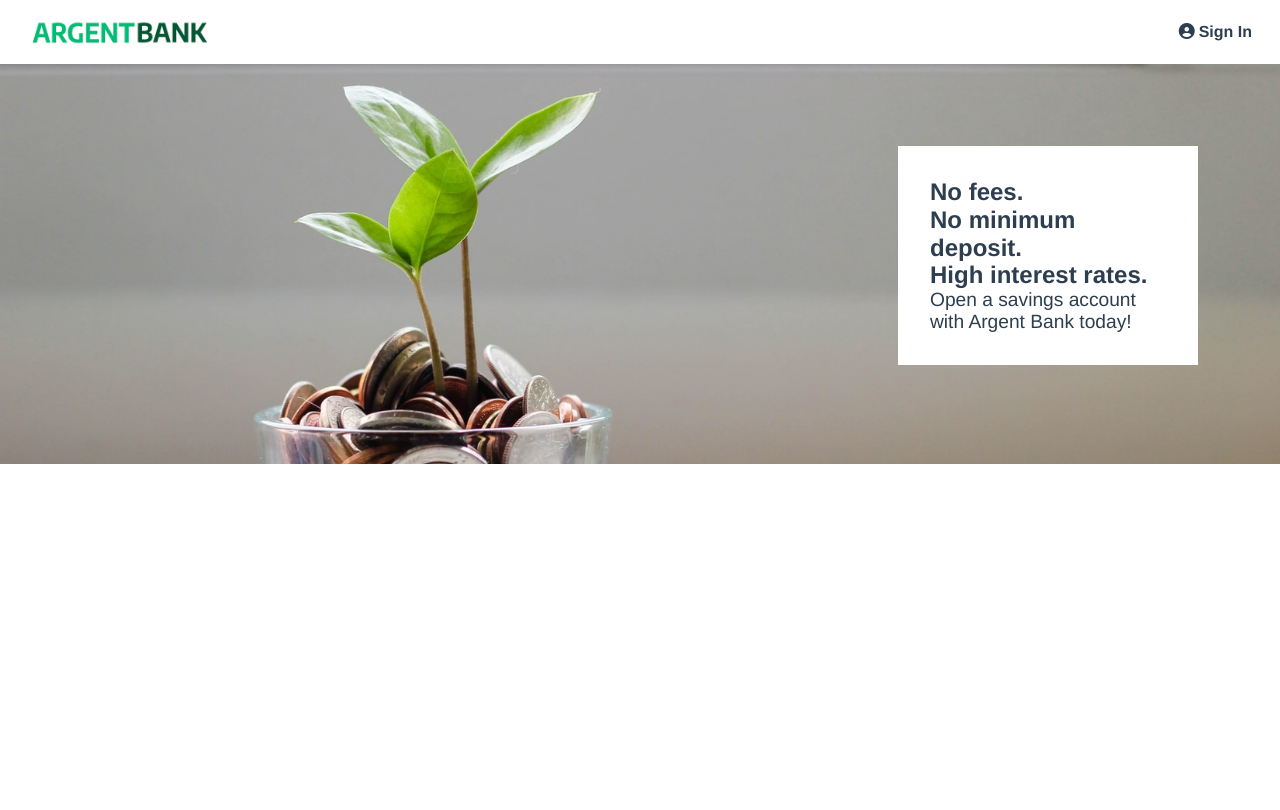
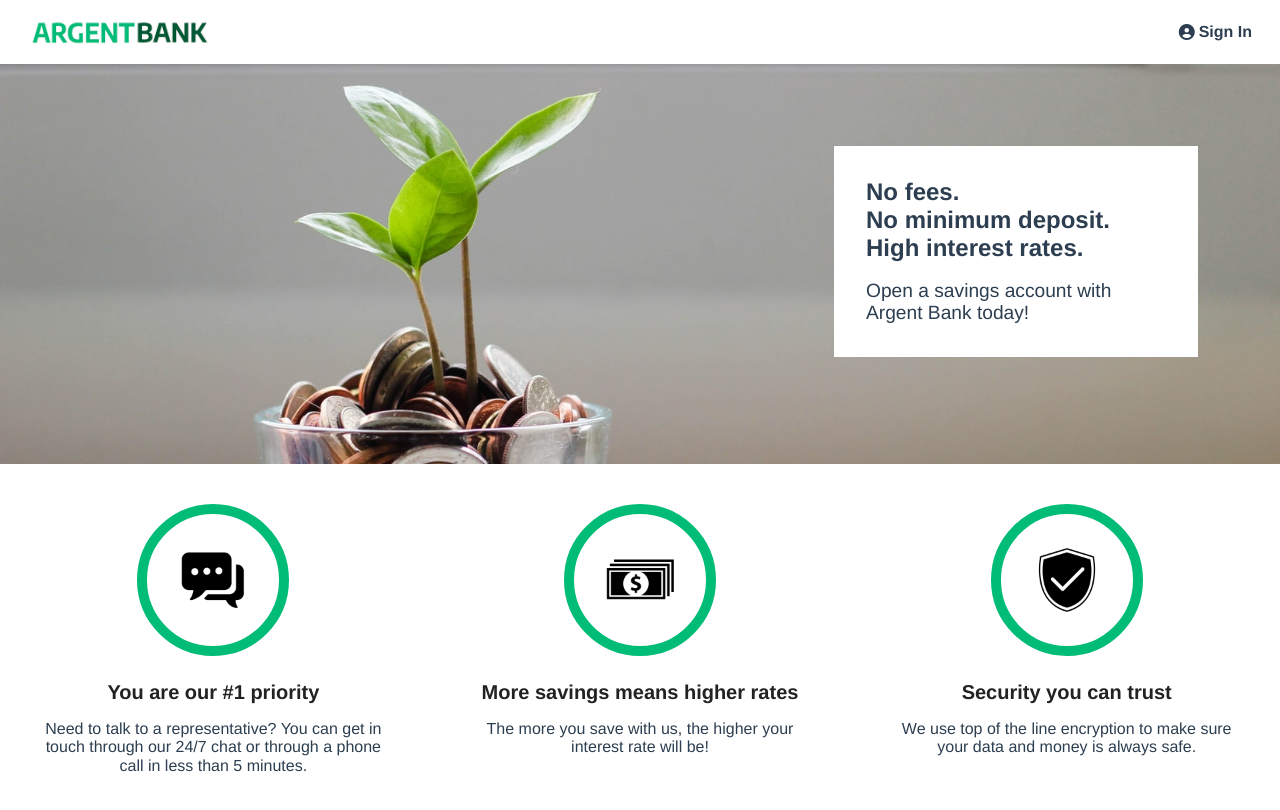
Before and after one commit to ludogwada/SinquetLudovic-p13-20072022, a React (Create React App) app: page / in a window 1280 px wide. Shown: the top 810 px of the page. Built offline with nearby package versions, Linux system fonts and the light colour scheme.

Commit message:
feature: add features homePage

```diff
--- a/Sass/base/normalize.scss
+++ b/Sass/base/normalize.scss
@@ -6,9 +6,11 @@
  * 2. Prevent adjustments of font size after orientation changes in iOS.
  */
 
- html {
-  line-height: 1.15; /* 1 */
-  -webkit-text-size-adjust: 100%; /* 2 */
+html {
+  line-height: 1.15;
+  /* 1 */
+  -webkit-text-size-adjust: 100%;
+  /* 2 */
   font-family: Avenir, Helvetica, Arial, sans-serif;
   -webkit-font-smoothing: antialiased;
   -moz-osx-font-smoothing: grayscale;
@@ -36,7 +38,6 @@ body {
 
 main {
   display: block;
-  flex: 1;
 
 }
 
@@ -59,9 +60,12 @@ h1 {
  */
 
 hr {
-  box-sizing: content-box; /* 1 */
-  height: 0; /* 1 */
-  overflow: visible; /* 2 */
+  box-sizing: content-box;
+  /* 1 */
+  height: 0;
+  /* 1 */
+  overflow: visible;
+  /* 2 */
 }
 
 /**
@@ -70,8 +74,10 @@ hr {
  */
 
 pre {
-  font-family: monospace, monospace; /* 1 */
-  font-size: 1em; /* 2 */
+  font-family: monospace, monospace;
+  /* 1 */
+  font-size: 1em;
+  /* 2 */
 }
 
 /* Text-level semantics
@@ -91,10 +97,13 @@ a {
  */
 
 abbr[title] {
-  border-bottom: none; /* 1 */
-  text-decoration: underline; /* 2 */
+  border-bottom: none;
+  /* 1 */
+  text-decoration: underline;
+  /* 2 */
   -webkit-text-decoration: underline dotted;
-          text-decoration: underline dotted; /* 2 */
+  text-decoration: underline dotted;
+  /* 2 */
 }
 
 /**
@@ -114,8 +123,10 @@ strong {
 code,
 kbd,
 samp {
-  font-family: monospace, monospace; /* 1 */
-  font-size: 1em; /* 2 */
+  font-family: monospace, monospace;
+  /* 1 */
+  font-size: 1em;
+  /* 2 */
 }
 
 /**
@@ -171,10 +182,14 @@ input,
 optgroup,
 select,
 textarea {
-  font-family: inherit; /* 1 */
-  font-size: 100%; /* 1 */
-  line-height: 1.15; /* 1 */
-  margin: 0; /* 2 */
+  font-family: inherit;
+  /* 1 */
+  font-size: 100%;
+  /* 1 */
+  line-height: 1.15;
+  /* 1 */
+  margin: 0;
+  /* 2 */
 }
 
 /**
@@ -183,7 +198,8 @@ textarea {
  */
 
 button,
-input { /* 1 */
+input {
+  /* 1 */
   overflow: visible;
 }
 
@@ -193,7 +209,8 @@ input { /* 1 */
  */
 
 button,
-select { /* 1 */
+select {
+  /* 1 */
   text-transform: none;
 }
 
@@ -247,12 +264,18 @@ fieldset {
  */
 
 legend {
-  box-sizing: border-box; /* 1 */
-  color: inherit; /* 2 */
-  display: table; /* 1 */
-  max-width: 100%; /* 1 */
-  padding: 0; /* 3 */
-  white-space: normal; /* 1 */
+  box-sizing: border-box;
+  /* 1 */
+  color: inherit;
+  /* 2 */
+  display: table;
+  /* 1 */
+  max-width: 100%;
+  /* 1 */
+  padding: 0;
+  /* 3 */
+  white-space: normal;
+  /* 1 */
 }
 
 /**
@@ -278,8 +301,10 @@ textarea {
 
 [type="checkbox"],
 [type="radio"] {
-  box-sizing: border-box; /* 1 */
-  padding: 0; /* 2 */
+  box-sizing: border-box;
+  /* 1 */
+  padding: 0;
+  /* 2 */
 }
 
 /**
@@ -297,8 +322,10 @@ textarea {
  */
 
 [type="search"] {
-  -webkit-appearance: textfield; /* 1 */
-  outline-offset: -2px; /* 2 */
+  -webkit-appearance: textfield;
+  /* 1 */
+  outline-offset: -2px;
+  /* 2 */
 }
 
 /**
@@ -315,8 +342,10 @@ textarea {
  */
 
 ::-webkit-file-upload-button {
-  -webkit-appearance: button; /* 1 */
-  font: inherit; /* 2 */
+  -webkit-appearance: button;
+  /* 1 */
+  font: inherit;
+  /* 2 */
 }
 
 /* Interactive
@@ -356,16 +385,20 @@ template {
 [hidden] {
   display: none;
 }
+
 .sr-only {
-  border: 0 ;
-  clip: rect(1px, 1px, 1px, 1px) ; /* 1 */
-  -webkit-clip-path: inset(50%) ;
-  clip-path: inset(50%) ; /* 2 */
-  height: 1px ;
-  margin: -1px ;
-  overflow: hidden ;
-  padding: 0 ;
-  position: absolute ;
-  width: 1px ;
-  white-space: nowrap ; /* 3 */
+  border: 0;
+  clip: rect(1px, 1px, 1px, 1px);
+  /* 1 */
+  -webkit-clip-path: inset(50%);
+  clip-path: inset(50%);
+  /* 2 */
+  height: 1px;
+  margin: -1px;
+  overflow: hidden;
+  padding: 0;
+  position: absolute;
+  width: 1px;
+  white-space: nowrap;
+  /* 3 */
 }
--- a/Sass/base/reset.scss
+++ /dev/null
@@ -1 +0,0 @@
-html,body,p,ol,ul,li,dl,dt,dd,blockquote,figure,fieldset,legend,textarea,pre,iframe,hr,h1,h2,h3,h4,h5,h6{margin:0;padding:0}h1,h2,h3,h4,h5,h6{font-size:100%;font-weight:normal}ul{list-style:none}button,input,select{margin:0}html{box-sizing:border-box}*,*::before,*::after{box-sizing:border-box}img,video{height:auto;max-width:100%}iframe{border:0}table{border-collapse:collapse;border-spacing:0}td,th{padding:0}
--- /dev/null
+++ b/Sass/components/feature.scss
@@ -0,0 +1,29 @@
+.features {
+    display: flex;
+    flex-direction: column;
+}
+
+@media (min-width: 920px) {
+    .features {
+        flex-direction: row;
+    }
+}
+
+.feature-icon {
+    width: 100px;
+    border: 10px solid #00bc77;
+    border-radius: 50%;
+    padding: 1rem;
+}
+
+.feature-item {
+    width: 33%;
+    padding: 2.5rem;
+}
+
+.feature-item-title {
+    color: #222;
+    font-size: 1.25rem;
+    font-weight: bold;
+    margin-bottom: 0.5rem;
+}
--- a/Sass/layout/header.scss
+++ b/Sass/layout/header.scss
@@ -1,29 +1,32 @@
-.header{
+.header {
     display: flex;
     justify-content: space-between;
     align-items: center;
     padding: 5px 20px;
 
-    &__link{
+    &__link {
         display: flex;
         align-items: center;
 
-        &__logo{
+        &__logo {
             max-width: 100%;
             width: 200px;
         }
     }
-    &__login{
+
+    &__login {
         display: flex;
+        align-items: center;
         text-decoration: none;
         color: $colorBlue;
         margin-right: 0.5rem;
         font-weight: bold;
-        :hover{
+
+        :hover {
             text-decoration: underline;
         }
 
-        &__text{
+        &__text {
             margin-left: 4px;
         }
     }
--- a/Sass/main.scss
+++ b/Sass/main.scss
@@ -1,8 +1,8 @@
 @import "./utils/variables";
 
-@import "./base/reset";
 @import "./base/normalize";
 
 @import "./layout/header";
 
 @import "./components/banner";
+@import "./components/feature";
--- a/src/components/Banner/banner.jsx
+++ b/src/components/Banner/banner.jsx
@@ -1,12 +1,12 @@
 function Banner() {
 	return (
-		<div class='hero'>
-			<section class='hero-content'>
-				<h2 class='sr-only'>Promoted Content</h2>
-				<p class='subtitle'>No fees.</p>
-				<p class='subtitle'>No minimum deposit.</p>
-				<p class='subtitle'>High interest rates.</p>
-				<p class='text'>Open a savings account with Argent Bank today!</p>
+		<div className='hero'>
+			<section className='hero-content'>
+				<h2 className='sr-only'>Promoted Content</h2>
+				<p className='subtitle'>No fees.</p>
+				<p className='subtitle'>No minimum deposit.</p>
+				<p className='subtitle'>High interest rates.</p>
+				<p className='text'>Open a savings account with Argent Bank today!</p>
 			</section>
 		</div>
 	);
--- /dev/null
+++ b/src/components/Features/feature.jsx
@@ -0,0 +1,36 @@
+import chat from '../../assets/icon-chat.png';
+import money from '../../assets/icon-money.png';
+import security from '../../assets/icon-security.png';
+
+function Feature(props) {
+	const { id, title, text } = props;
+
+	let icon = '';
+	let alt = '';
+
+	switch (id) {
+		case 'chat':
+			icon = chat;
+			break;
+
+		case 'money':
+			icon = money;
+			break;
+
+		case 'security':
+			icon = security;
+			break;
+		default:
+			console.log('erreur icon');
+	}
+
+	return (
+		<section className='feature-item'>
+			<img src={icon} alt={alt} className='feature-icon' />
+			<h3 className='feature-item-title'>{title}</h3>
+			<p>{text}</p>
+		</section>
+	);
+}
+
+export default Feature;
--- /dev/null
+++ b/src/data/features.json
@@ -0,0 +1,17 @@
+[
+    {
+        "id": "chat",
+        "title": "You are our #1 priority",
+        "text": "Need to talk to a representative? You can get in touch through our 24/7 chat or through a phone call in less than 5 minutes."
+    },
+    {
+        "id": "money",
+        "title": "More savings means higher rates",
+        "text": "The more you save with us, the higher your interest rate will be!"
+    },
+    {
+        "id": "security",
+        "title": "Security you can trust",
+        "text": "We use top of the line encryption to make sure your data and money is always safe."
+    }
+]
--- a/src/index.css
+++ b/src/index.css
@@ -1,54 +1,14 @@
-html, body, p, ol, ul, li, dl, dt, dd, blockquote, figure, fieldset, legend, textarea, pre, iframe, hr, h1, h2, h3, h4, h5, h6 {
-  margin: 0;
-  padding: 0;
-}
-
-h1, h2, h3, h4, h5, h6 {
-  font-size: 100%;
-  font-weight: normal;
-}
-
-ul {
-  list-style: none;
-}
-
-button, input, select {
-  margin: 0;
-}
-
-html {
-  box-sizing: border-box;
-}
-
-*, *::before, *::after {
-  box-sizing: border-box;
-}
-
-img, video {
-  height: auto;
-  max-width: 100%;
-}
-
-iframe {
-  border: 0;
-}
-
-table {
-  border-collapse: collapse;
-  border-spacing: 0;
-}
-
-td, th {
-  padding: 0;
-} /* Document
+/* Document
    ========================================================================== */
 /**
  * 1. Correct the line height in all browsers.
  * 2. Prevent adjustments of font size after orientation changes in iOS.
  */
 html {
-  line-height: 1.15; /* 1 */
-  -webkit-text-size-adjust: 100%; /* 2 */
+  line-height: 1.15;
+  /* 1 */
+  -webkit-text-size-adjust: 100%;
+  /* 2 */
   font-family: Avenir, Helvetica, Arial, sans-serif;
   -webkit-font-smoothing: antialiased;
   -moz-osx-font-smoothing: grayscale;
@@ -73,7 +33,6 @@ body {
  */
 main {
   display: block;
-  flex: 1;
 }
 
 /**
@@ -92,9 +51,12 @@ h1 {
  * 2. Show the overflow in Edge and IE.
  */
 hr {
-  box-sizing: content-box; /* 1 */
-  height: 0; /* 1 */
-  overflow: visible; /* 2 */
+  box-sizing: content-box;
+  /* 1 */
+  height: 0;
+  /* 1 */
+  overflow: visible;
+  /* 2 */
 }
 
 /**
@@ -102,8 +64,10 @@ hr {
  * 2. Correct the odd `em` font sizing in all browsers.
  */
 pre {
-  font-family: monospace, monospace; /* 1 */
-  font-size: 1em; /* 2 */
+  font-family: monospace, monospace;
+  /* 1 */
+  font-size: 1em;
+  /* 2 */
 }
 
 /* Text-level semantics
@@ -120,10 +84,13 @@ a {
  * 2. Add the correct text decoration in Chrome, Edge, IE, Opera, and Safari.
  */
 abbr[title] {
-  border-bottom: none; /* 1 */
-  text-decoration: underline; /* 2 */
+  border-bottom: none;
+  /* 1 */
+  text-decoration: underline;
+  /* 2 */
   -webkit-text-decoration: underline dotted;
-  text-decoration: underline dotted; /* 2 */
+  text-decoration: underline dotted;
+  /* 2 */
 }
 
 /**
@@ -141,8 +108,10 @@ strong {
 code,
 kbd,
 samp {
-  font-family: monospace, monospace; /* 1 */
-  font-size: 1em; /* 2 */
+  font-family: monospace, monospace;
+  /* 1 */
+  font-size: 1em;
+  /* 2 */
 }
 
 /**
@@ -192,10 +161,14 @@ input,
 optgroup,
 select,
 textarea {
-  font-family: inherit; /* 1 */
-  font-size: 100%; /* 1 */
-  line-height: 1.15; /* 1 */
-  margin: 0; /* 2 */
+  font-family: inherit;
+  /* 1 */
+  font-size: 100%;
+  /* 1 */
+  line-height: 1.15;
+  /* 1 */
+  margin: 0;
+  /* 2 */
 }
 
 /**
@@ -203,7 +176,8 @@ textarea {
  * 1. Show the overflow in Edge.
  */
 button,
-input { /* 1 */
+input {
+  /* 1 */
   overflow: visible;
 }
 
@@ -212,7 +186,8 @@ input { /* 1 */
  * 1. Remove the inheritance of text transform in Firefox.
  */
 button,
-select { /* 1 */
+select {
+  /* 1 */
   text-transform: none;
 }
 
@@ -261,12 +236,18 @@ fieldset {
  *    `fieldset` elements in all browsers.
  */
 legend {
-  box-sizing: border-box; /* 1 */
-  color: inherit; /* 2 */
-  display: table; /* 1 */
-  max-width: 100%; /* 1 */
-  padding: 0; /* 3 */
-  white-space: normal; /* 1 */
+  box-sizing: border-box;
+  /* 1 */
+  color: inherit;
+  /* 2 */
+  display: table;
+  /* 1 */
+  max-width: 100%;
+  /* 1 */
+  padding: 0;
+  /* 3 */
+  white-space: normal;
+  /* 1 */
 }
 
 /**
@@ -289,8 +270,10 @@ textarea {
  */
 [type=checkbox],
 [type=radio] {
-  box-sizing: border-box; /* 1 */
-  padding: 0; /* 2 */
+  box-sizing: border-box;
+  /* 1 */
+  padding: 0;
+  /* 2 */
 }
 
 /**
@@ -306,8 +289,10 @@ textarea {
  * 2. Correct the outline style in Safari.
  */
 [type=search] {
-  -webkit-appearance: textfield; /* 1 */
-  outline-offset: -2px; /* 2 */
+  -webkit-appearance: textfield;
+  /* 1 */
+  outline-offset: -2px;
+  /* 2 */
 }
 
 /**
@@ -322,8 +307,10 @@ textarea {
  * 2. Change font properties to `inherit` in Safari.
  */
 ::-webkit-file-upload-button {
-  -webkit-appearance: button; /* 1 */
-  font: inherit; /* 2 */
+  -webkit-appearance: button;
+  /* 1 */
+  font: inherit;
+  /* 2 */
 }
 
 /* Interactive
@@ -360,16 +347,19 @@ template {
 
 .sr-only {
   border: 0;
-  clip: rect(1px, 1px, 1px, 1px); /* 1 */
+  clip: rect(1px, 1px, 1px, 1px);
+  /* 1 */
   -webkit-clip-path: inset(50%);
-  clip-path: inset(50%); /* 2 */
+  clip-path: inset(50%);
+  /* 2 */
   height: 1px;
   margin: -1px;
   overflow: hidden;
   padding: 0;
   position: absolute;
   width: 1px;
-  white-space: nowrap; /* 3 */
+  white-space: nowrap;
+  /* 3 */
 }
 
 .header {
@@ -388,6 +378,7 @@ template {
 }
 .header__login {
   display: flex;
+  align-items: center;
   text-decoration: none;
   color: #2c3e50;
   margin-right: 0.5rem;
@@ -449,5 +440,33 @@ template {
     font-size: 1.2rem;
   }
 }
+.features {
+  display: flex;
+  flex-direction: column;
+}
+
+@media (min-width: 920px) {
+  .features {
+    flex-direction: row;
+  }
+}
+.feature-icon {
+  width: 100px;
+  border: 10px solid #00bc77;
+  border-radius: 50%;
+  padding: 1rem;
+}
+
+.feature-item {
+  width: 33%;
+  padding: 2.5rem;
+}
+
+.feature-item-title {
+  color: #222;
+  font-size: 1.25rem;
+  font-weight: bold;
+  margin-bottom: 0.5rem;
+}
 
 /*# sourceMappingURL=index.css.map */
--- a/src/pages/Home/home.jsx
+++ b/src/pages/Home/home.jsx
@@ -1,11 +1,25 @@
 import Banner from '../../components/Banner/banner';
+import Feature from '../../components/Features/feature';
 import Header from '../../components/Header/header';
+import features from '../../data/features.json';
 
 function Home() {
 	return (
 		<main>
 			<Header />
 			<Banner />
+			<article className='features'>
+				{features.map((feature) => {
+					return (
+						<Feature
+							key={feature.title}
+							id={feature.id}
+							title={feature.title}
+							text={feature.text}
+						/>
+					);
+				})}
+			</article>
 		</main>
 	);
 }
```
Also changed, not shown: public/index.html (+4 -19 lines), public/manifest.json (deleted), 1 other file (tests, documents, lock files or other folders).
